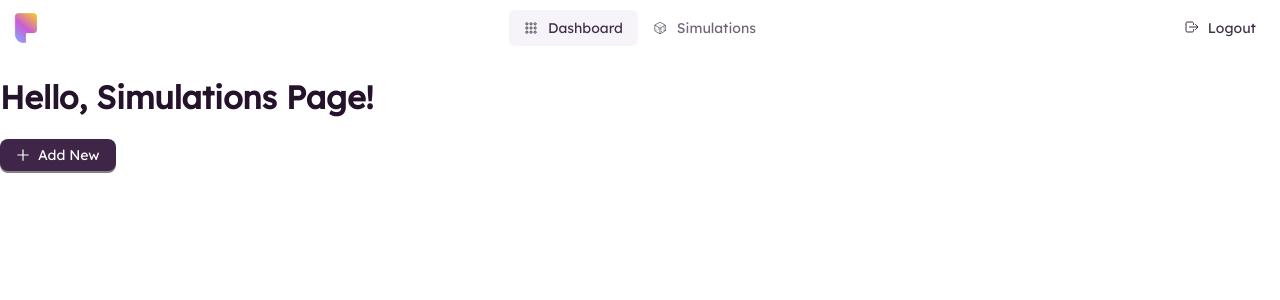
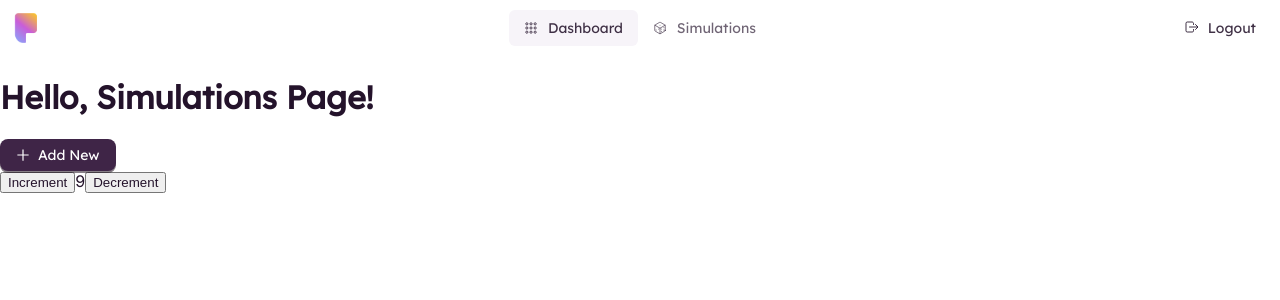
Before and after one commit to tum-v2/parloa-ui, a Next.js app: page /simulations in a window 1280 px wide. Shown: the top 300 px of the page. Built offline with nearby package versions, Linux system fonts and the light colour scheme.

Commit message:
statemanagement for simulation

```diff
--- a/package.json
+++ b/package.json
@@ -16,6 +16,7 @@
     "watch:unit": "jest --watch"
   },
   "dependencies": {
+    "@reduxjs/toolkit": "^1.9.7",
     "@tanstack/react-query": "^5.8.6",
     "@visx/visx": "^3.4.1",
     "antd": "^5.11.0",
@@ -24,6 +25,7 @@
     "react": "^18",
     "react-dom": "^18",
     "react-icons": "^4.12.0",
+    "react-redux": "^8.1.3",
     "zod": "^3.22.4"
   },
   "devDependencies": {
--- /dev/null
+++ b/src/app/simulations/layout.tsx
@@ -0,0 +1,8 @@
+import React from 'react';
+import StoreProvider from '@/store/StoreProvider';
+
+const Layout = ({ children }: { children: React.ReactNode }) => {
+  return <StoreProvider>{children}</StoreProvider>;
+};
+
+export default Layout;
--- a/src/app/simulations/page.tsx
+++ b/src/app/simulations/page.tsx
@@ -1,13 +1,42 @@
 'use client';
 
 import SimulationModal from '@/components/simulation-modal/SimulationModal';
+// import { useRef } from 'react';
+import { useAppSelector, useAppDispatch } from '@/store/hooks';
+import { increment, decrement } from '@/store/features/Counter/CounterSlice';
 
 // eslint-disable-next-line require-jsdoc
 export default function Page() {
+  // // Initialize the store with the product information
+  // const store = useAppStore()
+  // const initialized = useRef(false)
+  // if (!initialized.current) {
+  //   store.dispatch(initializeProduct(product))
+  //   initialized.current = true
+  // }
+  const count = useAppSelector(state => state.counter.value);
+  const dispatch = useAppDispatch();
   return (
     <>
       <h1>Hello, Simulations Page!</h1>
-      <SimulationModal />
+      <SimulationModal />{' '}
+      <div>
+        <div>
+          <button
+            aria-label="Increment value"
+            onClick={() => dispatch(increment())}
+          >
+            Increment
+          </button>
+          <span>{count}</span>
+          <button
+            aria-label="Decrement value"
+            onClick={() => dispatch(decrement())}
+          >
+            Decrement
+          </button>
+        </div>
+      </div>
     </>
   );
 }
--- /dev/null
+++ b/src/store/StoreProvider.tsx
@@ -0,0 +1,19 @@
+'use client';
+import { useRef } from 'react';
+import { Provider } from 'react-redux';
+import { makeStore, AppStore } from './store';
+
+// eslint-disable-next-line require-jsdoc
+export default function StoreProvider({
+  children
+}: {
+  children: React.ReactNode;
+}) {
+  const storeRef = useRef<AppStore>();
+  if (!storeRef.current) {
+    // Create the store instance the first time this renders
+    storeRef.current = makeStore();
+  }
+
+  return <Provider store={storeRef.current}>{children}</Provider>;
+}
--- /dev/null
+++ b/src/store/features/Counter/CounterSlice.ts
@@ -0,0 +1,38 @@
+import { createSlice } from '@reduxjs/toolkit';
+import type { PayloadAction } from '@reduxjs/toolkit';
+import type { RootState } from '../../store';
+
+// Define a type for the slice state
+interface CounterState {
+  value: number;
+}
+
+// Define the initial state using that type
+const initialState: CounterState = {
+  value: 9
+};
+
+export const counterSlice = createSlice({
+  name: 'counter',
+  // `createSlice` will infer the state type from the `initialState` argument
+  initialState,
+  reducers: {
+    increment: state => {
+      state.value += 1;
+    },
+    decrement: state => {
+      state.value -= 1;
+    },
+    // Use the PayloadAction type to declare the contents of `action.payload`
+    incrementByAmount: (state, action: PayloadAction<number>) => {
+      state.value += action.payload;
+    }
+  }
+});
+
+export const { increment, decrement, incrementByAmount } = counterSlice.actions;
+
+// Other code such as selectors can use the imported `RootState` type
+export const selectCount = (state: RootState) => state.counter.value;
+
+export default counterSlice.reducer;
--- /dev/null
+++ b/src/store/hooks.ts
@@ -0,0 +1,8 @@
+import { useDispatch, useSelector, useStore } from 'react-redux';
+import type { TypedUseSelectorHook } from 'react-redux';
+import type { RootState, AppDispatch, AppStore } from './store';
+
+// Use throughout your app instead of plain `useDispatch` and `useSelector`
+export const useAppDispatch: () => AppDispatch = useDispatch;
+export const useAppSelector: TypedUseSelectorHook<RootState> = useSelector;
+export const useAppStore: () => AppStore = useStore;
--- /dev/null
+++ b/src/store/store.ts
@@ -0,0 +1,16 @@
+import { configureStore } from '@reduxjs/toolkit';
+import counterReducer from './features/Counter/CounterSlice';
+
+export const makeStore = () => {
+  return configureStore({
+    reducer: {
+      counter: counterReducer
+    }
+  });
+};
+
+// Infer the type of makeStore
+export type AppStore = ReturnType<typeof makeStore>;
+// Infer the `RootState` and `AppDispatch` types from the store itself
+export type RootState = ReturnType<AppStore['getState']>;
+export type AppDispatch = AppStore['dispatch'];
```
Also changed, not shown: 1 other file (tests, documents, lock files or other folders).
